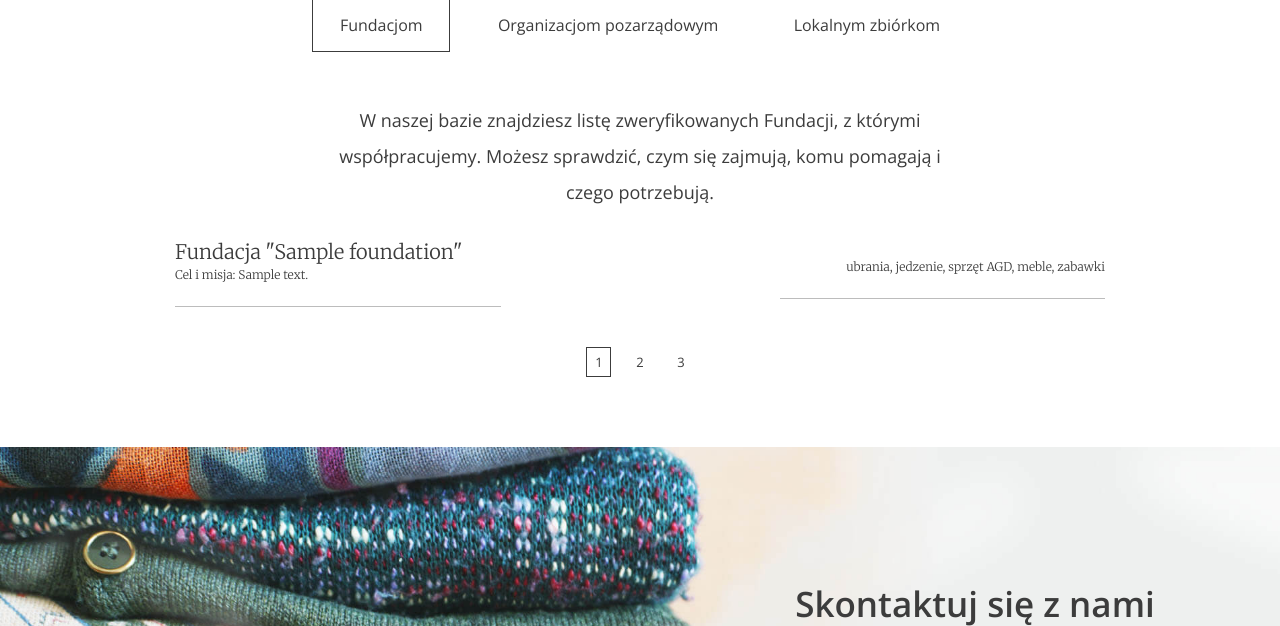
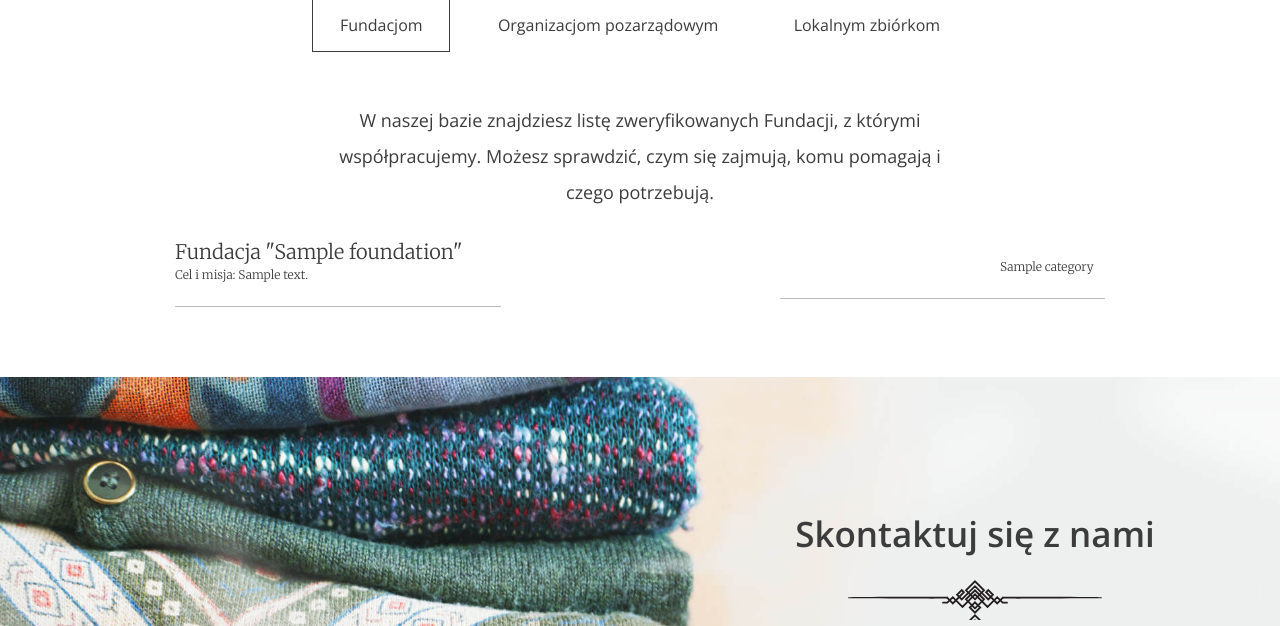
Before and after one commit to m-n-zuk/oddam_w_dobre_rece, a Django app: template gh_app/templates/index.html in a window 1280 px wide. Shown: the part 2655-3281 px from the top of the page. Run offline with Django 4.2, Linux system fonts and the light colour scheme; the template is opened without the code that fills it: most values are stand-ins (such as "Sample title", 1, 10 or a date in 2020).

Commit message:
feat: register, login & logout views

```diff
--- a/gh_app/templates/__base__.html
+++ b/gh_app/templates/__base__.html
@@ -12,22 +12,28 @@
 <body>
 <header class="header--main-page">
     <nav class="container container--70">
-        <ul class="nav--actions">
 
-            {% if user is authenicated %}
+        {% if user.is_authenticated %}
+            <ul class="nav--actions">
                 <li class="logged-user">
-                    Witaj Agata
+                    Witaj {{ user.first_name }}
                     <ul class="dropdown">
-                        <li><a href="#">Profil</a></li>
-                        <li><a href="#">Ustawienia</a></li>
-                        <li><a href="#">Wyloguj</a></li>
+                        <li><a href="{% url 'user' %}">Profil</a></li>
+                        <li><a href="{% url 'donated' %}">Moje zbiórki</a></li>
+                        <li><a href="{% url 'edit' user.id %}">Ustawienia</a></li>
+                        {% if user.is_superuser %}
+                            <li><a href="{% url 'admin:index' %}">Panel administracyjny</a></li>
+                        {% endif %}
+                        <li><a href="{% url 'logout' %}">Wyloguj</a></li>
                     </ul>
                 </li>
-            {% endif %}
-
-            <li><a href="{% url 'login' %}#login" class="btn btn--small btn--without-border">Zaloguj</a></li>
-            <li><a href="{% url 'register' %}#register" class="btn btn--small btn--highlighted">Załóż konto</a></li>
-        </ul>
+            </ul>
+        {% else %}
+            <ul class="nav--actions">
+                <li><a href="{% url 'login' %}#login" class="btn btn--small btn--without-border">Zaloguj</a></li>
+                <li><a href="{% url 'register' %}#register" class="btn btn--small btn--highlighted">Załóż konto</a></li>
+            </ul>
+        {% endif %}
 
         <ul>
             <li><a href="{% url 'landing_page' %}" class="btn btn--without-border active">Start</a></li>
--- a/gh_app/templates/index.html
+++ b/gh_app/templates/index.html
@@ -1,5 +1,6 @@
 {% extends "__base__.html" %}
 {% load static %}
+
 
 
 {% block title %}
@@ -78,7 +79,7 @@
 
         <!-- SLIDE 1 -->
         {% if foundations.count == 0 %}
-            <div class="help--slides" data-id="3">
+            <div class="help--slides" data-id="1">
                 <p> Brak fundacji.</p>
             </div>
         {% else %}
@@ -89,15 +90,23 @@
                 <ul class="help--slides-items">
 
                     {% for foundation in foundations %}
+                        <li>
 
-                    <li>
+{#                        {% with number=forloop.counter|div:5 %}#}
+{#                            <li data-page="{{ number|roundup }}" class="li-select">#}
+{#                        {% endwith %}#}
+
                             <div class="col">
                                 <div class="title">Fundacja "{{ foundation.name }}"</div>
                                 <div class="subtitle">Cel i misja: {{ foundation.description }}</div>
                             </div>
 
                             <div class="col">
-                            <div class="text">ubrania, jedzenie, sprzęt AGD, meble, zabawki</div>
+                                <div class="text">
+                                    {% for category in foundation.categories.all %}
+                                        {{ category.name }} &nbsp;&nbsp;&nbsp;
+                                    {% endfor %}
+                                </div>
                             </div>
                         </li>
 
@@ -107,11 +116,25 @@
 
                 </ul>
                 <!-- Pagination -->
-            <ul class="help--slides-pagination">
-                <li><a href="#" class="btn btn--small btn--without-border active" data-page="1">1</a></li>
-                <li><a href="#" class="btn btn--small btn--without-border" data-page="2">2</a></li>
-                <li><a href="#" class="btn btn--small btn--without-border" data-page="3">3</a></li>
-            </ul>
+
+{#            <ul class="help--slides-pagination">#}
+{#            {% for foundation in foundations %}#}
+{#                {% with howmany=forloop.counter|sub:1 %}#}
+{#                {% if howmany|divisibleby:5 %}#}
+{#                    {% with number=forloop.counter|intdiv:5 %}#}
+{#                        <li><a href="#" class="btn btn--small btn--without-border active" data-page="{{ number|add:1 }}">{{ number|add:1 }}</a></li>#}
+{#                    {% endwith %}#}
+{#                {% endif %}#}
+{#                {% endwith %}#}
+{#            {% endfor %}#}
+{#        </ul>#}
+
+
+{#                <ul class="help--slides-pagination">#}
+{#                    <li><a href="#" class="btn btn--small btn--without-border active" data-page="1">1</a></li>#}
+{#                    <li><a href="#" class="btn btn--small btn--without-border" data-page="2">2</a></li>#}
+{#                    <li><a href="#" class="btn btn--small btn--without-border" data-page="3">3</a></li>#}
+{#                </ul>#}
 
             </div>
         {% endif %}
@@ -119,13 +142,14 @@
 
         <!-- SLIDE 2 -->
         {% if organizations.count == 0 %}
-            <div class="help--slides" data-id="3">
+            <div class="help--slides" data-id="2">
                 <p> Brak organizacji.</p>
             </div>
         {% else %}
             <div class="help--slides" data-id="2">
                 <p>
-                Lorem ipsum dolor, sit amet consectetur adipisicing elit. Hic officiis mollitia dolor, neque aspernatur
+                    Lorem ipsum dolor, sit amet consectetur adipisicing elit. Hic officiis mollitia dolor, neque
+                    aspernatur
                     accusamus debitis. Ducimus, officia. Quia, sunt illum! Non iste placeat ab ipsum alias
                     quos suscipit corporis!
                 </p>
@@ -140,17 +164,24 @@
                             </div>
 
                             <div class="col">
-                            <div class="text">ubrania, jedzenie, sprzęt AGD, meble, zabawki</div>
+                                <div class="text">
+                                    {% for category in organization.categories.all  %}
+                                        {{ category.name }}&nbsp;&nbsp;&nbsp;
+                                    {% endfor %}
+                                </div>
                             </div>
                         </li>
 
                     {% endfor %}
                 </ul>
+
+
                 <!-- Pagination -->
-            <ul class="help--slides-pagination">
-                <li><a href="#" class="btn btn--small btn--without-border active" data-page="1">1</a></li>
-                <li><a href="#" class="btn btn--small btn--without-border" data-page="2">2</a></li>
-            </ul>
+
+{#                <ul class="help--slides-pagination">#}
+{#                    <li><a href="#" class="btn btn--small btn--without-border active" data-page="1">1</a></li>#}
+{#                    <li><a href="#" class="btn btn--small btn--without-border" data-page="2">2</a></li>#}
+{#                </ul>#}
 
             </div>
         {% endif %}
@@ -173,17 +204,22 @@
                             </div>
 
                             <div class="col">
-                                <div class="text">ubrania, jedzenie, sprzęt AGD, meble, zabawki</div>
+                                <div class="text">
+                                    {% for category in collection.categories.all  %}
+                                        {{ category.name }}&nbsp;&nbsp;&nbsp;
+                                    {% endfor %}
+                                </div>
                             </div>
                         </li>
                     {% endfor %}
                 </ul>
 
                 <!-- Pagination -->
-                <ul class="help--slides-pagination">
-                    <li><a href="#" class="btn btn--small btn--without-border active" data-page="1">1</a></li>
-                    <li><a href="#" class="btn btn--small btn--without-border" data-page="2">2</a></li>
-                </ul>
+
+{#                <ul class="help--slides-pagination">#}
+{#                    <li><a href="#" class="btn btn--small btn--without-border active" data-page="1">1</a></li>#}
+{#                    <li><a href="#" class="btn btn--small btn--without-border" data-page="2">2</a></li>#}
+{#                </ul>#}
             </div>
         {% endif %}
 
```
Also changed, not shown: gh_app/templates/login.html (+6 -5 lines), gh_app/templates/register.html (+11 -7 lines), gh_app/views.py (+115 -7 lines), good_hands/urls.py (+9 -4 lines). Lines whose indentation alone changed are shown as unchanged.
